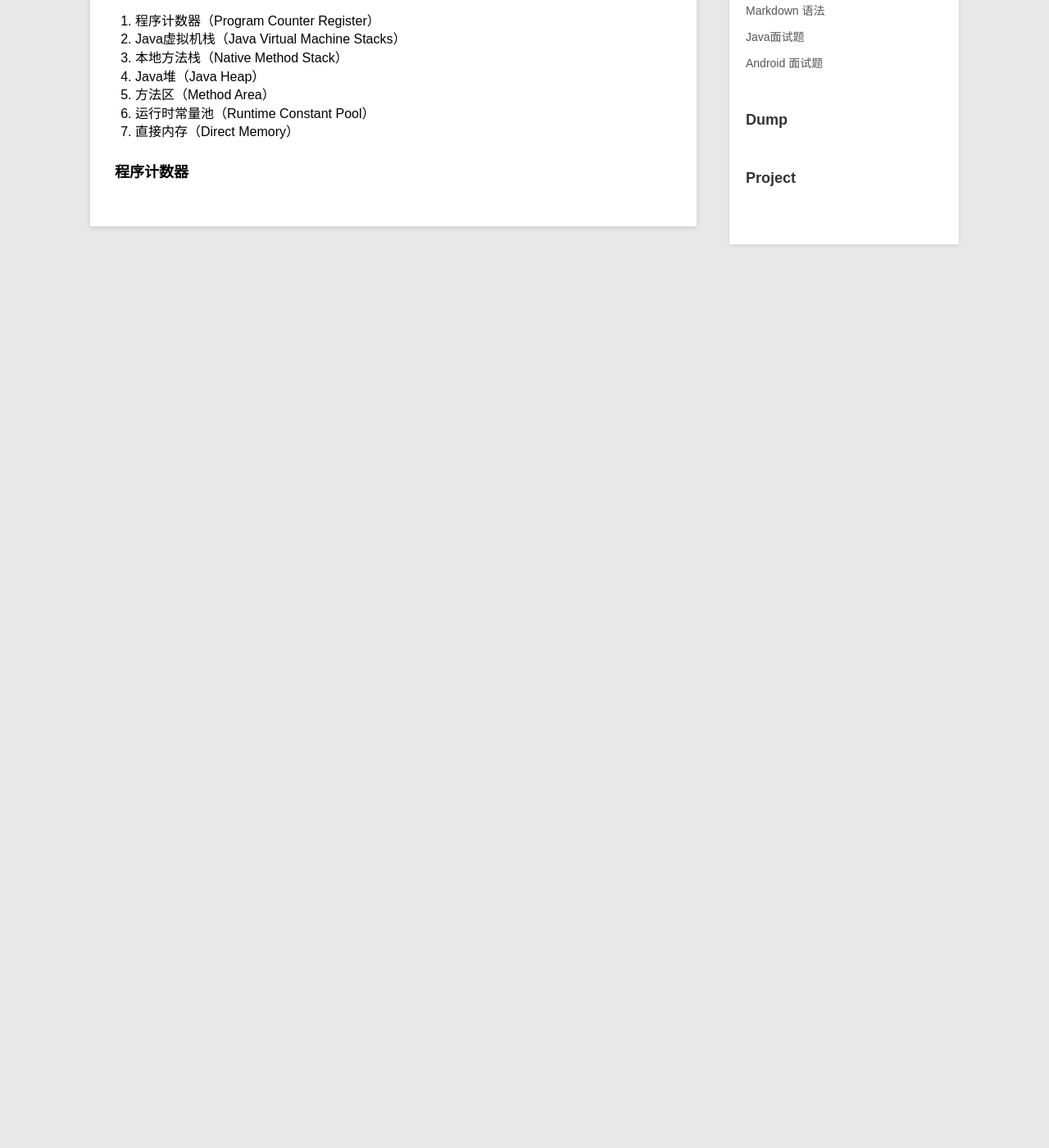
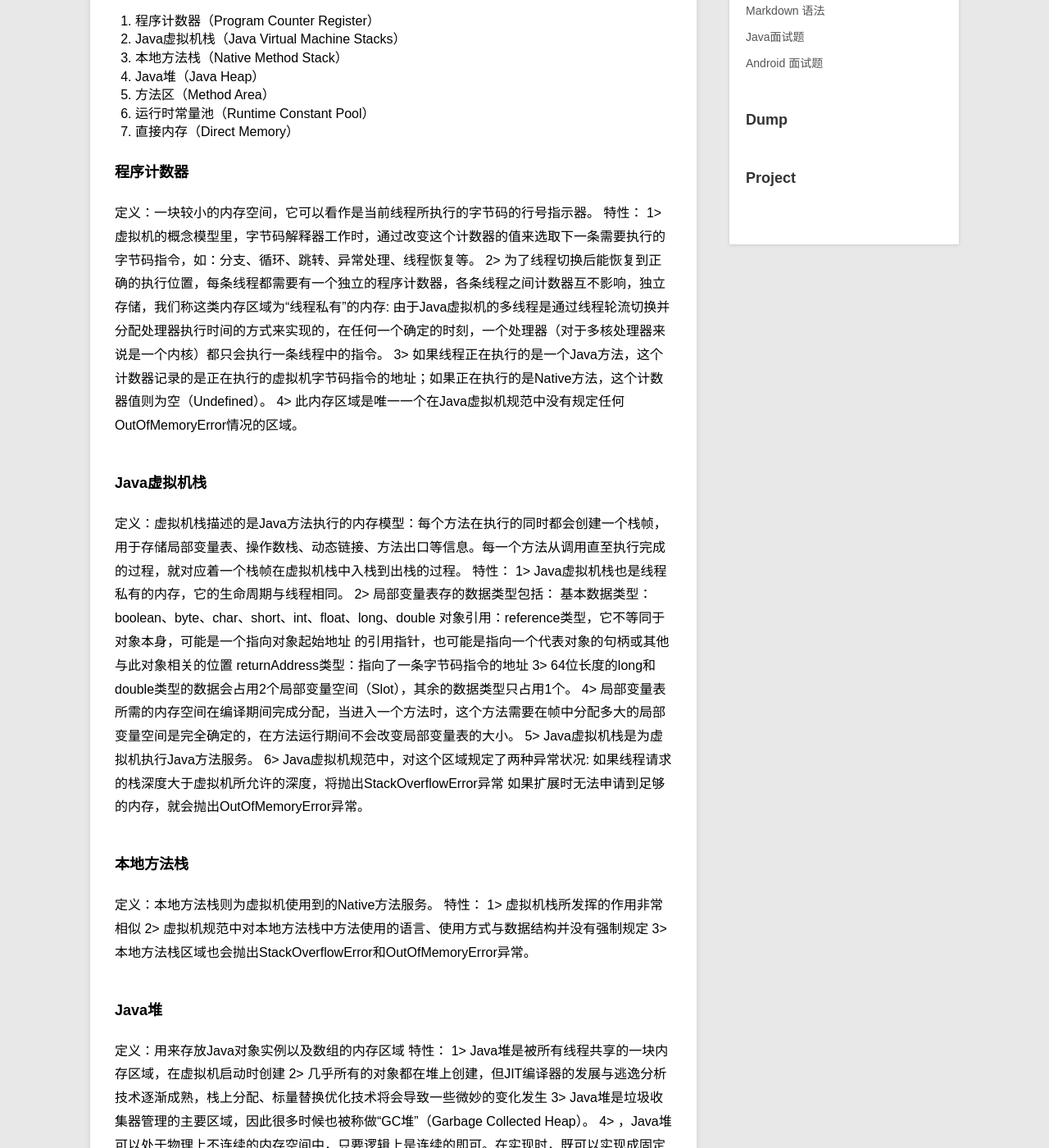
Before and after one commit to zuoqx/zuoqx.github.com, a Jekyll site: the page built from _posts/blog/2017-04-09-Java虚拟机内存.md, in a window 1280 px wide and 1400 px high, scrolled down 336 px. Shown: the whole window at 82% size. Built offline with Jekyll 4.4.1, drawn with Linux system fonts in a browser that asks for light colours; comment, search, counter and statistics services are not loaded; before the commit the page ends 900 px from its top, so only the background shows below that; some of the changed text lies outside the part shown.

Commit message:
post new

```diff
--- a/_posts/blog/2017-04-09-Java虚拟机内存.md
+++ b/_posts/blog/2017-04-09-Java虚拟机内存.md
@@ -17,3 +17,55 @@ Java虚拟机在执行Java程序的过程中会把它所管理的内存划分为
 7. 直接内存（Direct Memory）
 
 ### 程序计数器
+定义：一块较小的内存空间，它可以看作是当前线程所执行的字节码的行号指示器。
+特性：
+    1> 虚拟机的概念模型里，字节码解释器工作时，通过改变这个计数器的值来选取下一条需要执行的字节码指令，如：分支、循环、跳转、异常处理、线程恢复等。
+    2> 为了线程切换后能恢复到正确的执行位置，每条线程都需要有一个独立的程序计数器，各条线程之间计数器互不影响，独立存储，我们称这类内存区域为“线程私有”的内存:
+        由于Java虚拟机的多线程是通过线程轮流切换并分配处理器执行时间的方式来实现的，在任何一个确定的时刻，一个处理器（对于多核处理器来说是一个内核）都只会执行一条线程中的指令。
+    3> 如果线程正在执行的是一个Java方法，这个计数器记录的是正在执行的虚拟机字节码指令的地址；如果正在执行的是Native方法，这个计数器值则为空（Undefined）。
+    4> 此内存区域是唯一一个在Java虚拟机规范中没有规定任何OutOfMemoryError情况的区域。
+
+### Java虚拟机栈
+定义：虚拟机栈描述的是Java方法执行的内存模型：每个方法在执行的同时都会创建一个栈帧，用于存储局部变量表、操作数栈、动态链接、方法出口等信息。每一个方法从调用直至执行完成的过程，就对应着一个栈帧在虚拟机栈中入栈到出栈的过程。
+特性：
+    1> Java虚拟机栈也是线程私有的内存，它的生命周期与线程相同。
+    2> 局部变量表存的数据类型包括：
+        基本数据类型：boolean、byte、char、short、int、float、long、double
+        对象引用：reference类型，它不等同于对象本身，可能是一个指向对象起始地址    的引用指针，也可能是指向一个代表对象的句柄或其他与此对象相关的位置
+        returnAddress类型：指向了一条字节码指令的地址
+    3> 64位长度的long和double类型的数据会占用2个局部变量空间（Slot），其余的数据类型只占用1个。
+    4> 局部变量表所需的内存空间在编译期间完成分配，当进入一个方法时，这个方法需要在帧中分配多大的局部变量空间是完全确定的，在方法运行期间不会改变局部变量表的大小。
+    5> Java虚拟机栈是为虚拟机执行Java方法服务。
+    6> Java虚拟机规范中，对这个区域规定了两种异常状况:
+        如果线程请求的栈深度大于虚拟机所允许的深度，将抛出StackOverflowError异常
+        如果扩展时无法申请到足够的内存，就会抛出OutOfMemoryError异常。
+
+### 本地方法栈
+定义：本地方法栈则为虚拟机使用到的Native方法服务。
+特性：
+    1> 虚拟机栈所发挥的作用非常相似
+    2> 虚拟机规范中对本地方法栈中方法使用的语言、使用方式与数据结构并没有强制规定
+    3> 本地方法栈区域也会抛出StackOverflowError和OutOfMemoryError异常。
+
+### Java堆
+定义：用来存放Java对象实例以及数组的内存区域
+特性：
+    1> Java堆是被所有线程共享的一块内存区域，在虚拟机启动时创建
+    2> 几乎所有的对象都在堆上创建，但JIT编译器的发展与逃逸分析技术逐渐成熟，栈上分配、标量替换优化技术将会导致一些微妙的变化发生
+    3> Java堆是垃圾收集器管理的主要区域，因此很多时候也被称做“GC堆”（Garbage
+    Collected Heap）。
+    4> ，Java堆可以处于物理上不连续的内存空间中，只要逻辑上是连续的即可。在实现时，既可以实现成固定大小的，也可以是可扩展的，不过当前主流的虚拟机都是按照可扩展来实现的（通过-Xmx和-Xms控制）。
+    5> 如果在堆中没有内存完成实例分配，并且堆也无法再扩展时，将会抛出OutOfMemoryError异常。
+
+### 方法区
+定义：它用于存储已被虚拟机加载的类信息、常量、静态变量、即时编译器编译后的代码       等数据
+特性：
+    1> 与Java堆一样，是各个线程共享的内存区域,java虚拟机规范把方法区描述为堆的一个逻辑部分
+    2> 根据Java虚拟机规范的规定，当方法区无法满足内存分配需求时，将抛出OutOfMemoryError异常。
+
+### 运行时常量池
+定义：用于存放编译期生成的各种字面量和符号引用
+特性：
+    1> 是方法区的一部分
+    2> 除了保存Class文件中描述的符号引用外，还会把翻译出来的直接引用也存储在运行时常量池中
+    3> 具备动态性,Java语言并不要求常量一定只有编译期才能产生，运行期间也可能将新的常量放入池中，如String类的intern()方法。
```
